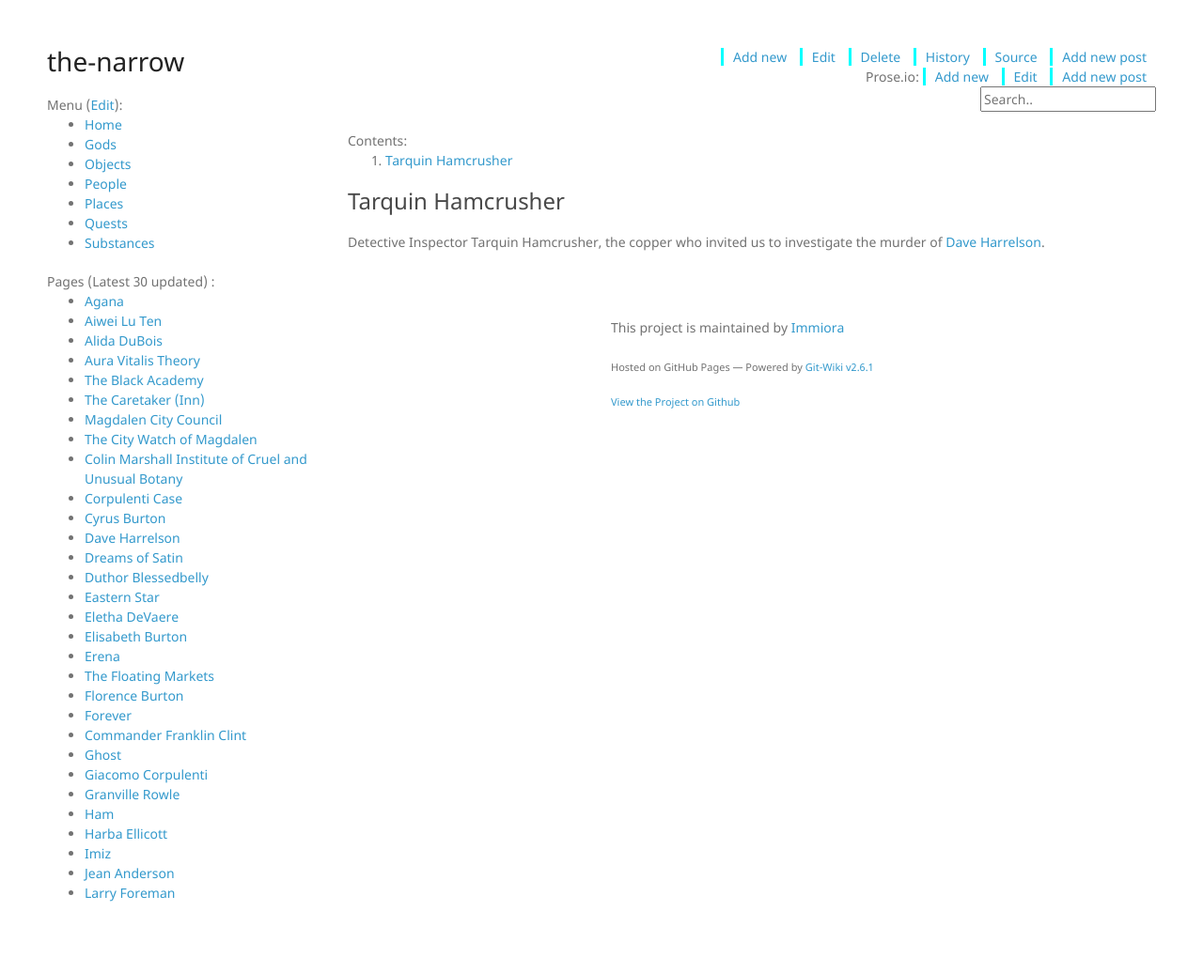
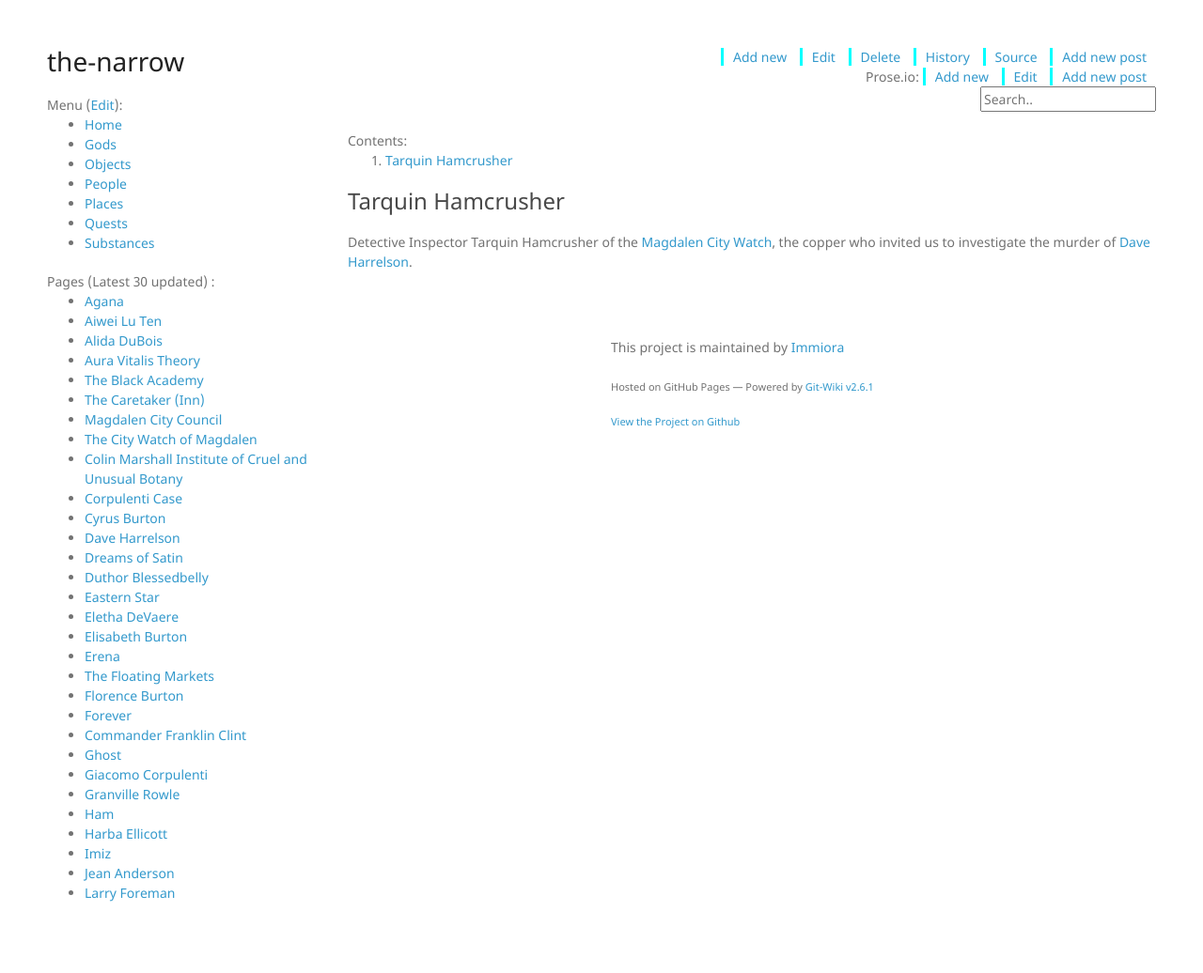
Before and after one commit to Immiora/the-narrow, a Jekyll site: the page built from wiki/people/TarquinHamcrusher.md, in a window 1280 px wide. Shown: the whole page at 94% size. Built offline with Jekyll 4.4.1, drawn with Linux system fonts in a browser that asks for light colours; nearby versions of some CDN libraries.

Commit message:
Update TarquinHamcrusher.md

```diff
--- a/wiki/people/TarquinHamcrusher.md
+++ b/wiki/people/TarquinHamcrusher.md
@@ -1,8 +1,8 @@
 ---
 title: Tarquin Hamcrusher
-categories: peoplpe
+categories: people
 ---
 
 ### Tarquin Hamcrusher
 
-Detective Inspector Tarquin Hamcrusher, the copper who invited us to investigate the murder of [Dave Harrelson](DaveHarrelson).
+Detective Inspector Tarquin Hamcrusher of the [Magdalen City Watch](CityWatch), the copper who invited us to investigate the murder of [Dave Harrelson](DaveHarrelson).
```
